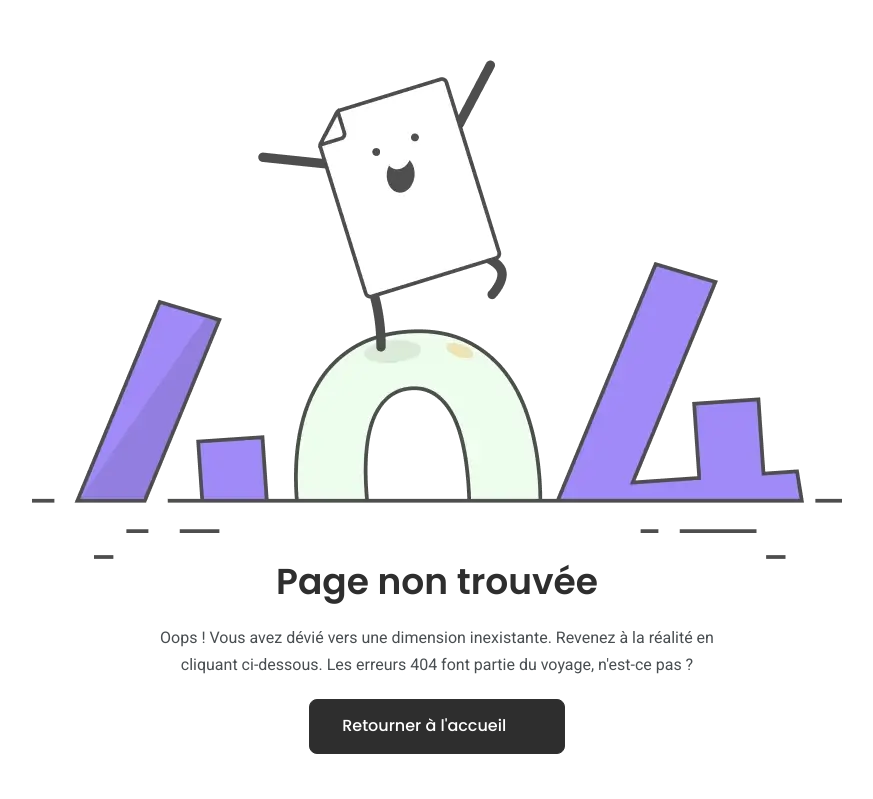
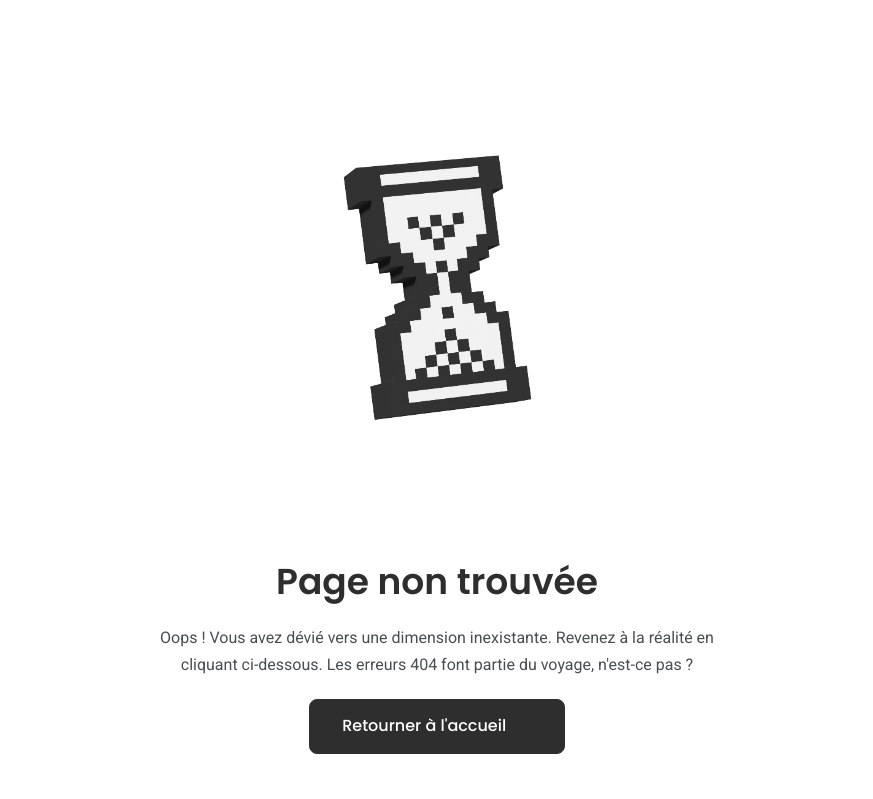
Before and after one commit to tydoo/oc-symfony-p5, a PHP site: template templates/error/404.html.twig in a window 1280 px wide. Shown: the top 799 px of the page, without its empty margins (203-1076 px from the left). Run offline with PHP 8.4, Linux system fonts and the light colour scheme; the template is opened without the code that fills it, so the values that code supplies are empty; some libraries are stand-ins or nearby versions; some web fonts are replaced.

Commit message:
🥅 Add error page images and update alt text

```diff
--- a/templates/error/403.html.twig
+++ b/templates/error/403.html.twig
@@ -4,8 +4,8 @@
 	<section class="error-wrap space-bottom-60 space-top-60 bg-color-light-1 transition-default">
 		<div class="container">
 			<div class="error-box img-height-100">
-				<img src="/assets/media/elements/multiply_angle.png" alt="500" style="height:499px;">
-				<h2 class="title" style="margin-top:50px;">Zone interdite !</h2>
+				<img src="/assets/media/elements/403.png" alt="403" style="height:499px;">
+				<h2 class="title">Zone interdite !</h2>
 				<p class="description">Stop ! Vous vous approchez d'une zone interdite. Nos gardiens numériques ont bloqué l'accès. Assurez-vous d'avoir les clés appropriées, sinon rebroussez chemin. Pour toute assistance, contactez-nous.</p>
 				<a href="/home" class="axil-btn axil-btn-fill axil-btn-dark axil-btn-large">Retourner à l'accueil<div class="icon-holder">
 						<i class="regular-arrow-back"></i>
--- a/templates/error/404.html.twig
+++ b/templates/error/404.html.twig
@@ -4,7 +4,7 @@
 	<section class="error-wrap space-bottom-60 space-top-60 bg-color-light-1 transition-default">
 		<div class="container">
 			<div class="error-box img-height-100">
-				<img width="810" height="499" src="/assets/media/elements/404.webp" alt="404">
+				<img src="/assets/media/elements/404.png" alt="404" style="height:499px;">
 				<h2 class="title">Page non trouvée</h2>
 				<p class="description">Oops ! Vous avez dévié vers une dimension inexistante. Revenez à la réalité en cliquant ci-dessous. Les erreurs 404 font partie du voyage, n'est-ce pas ?</p>
 				<a href="/home" class="axil-btn axil-btn-fill axil-btn-dark axil-btn-large">Retourner à l'accueil<div class="icon-holder">
--- a/templates/error/500.html.twig
+++ b/templates/error/500.html.twig
@@ -4,8 +4,8 @@
 	<section class="error-wrap space-bottom-60 space-top-60 bg-color-light-1 transition-default">
 		<div class="container">
 			<div class="error-box img-height-100">
-				<img src="/assets/media/elements/dog_sitting.png" alt="500" style="height:499px;">
-				<h2 class="title" style="margin-top:50px;">Erreur interne du serveur</h2>
+				<img src="/assets/media/elements/500.png" alt="500" style="height:499px;">
+				<h2 class="title">Erreur interne du serveur</h2>
 				<p class="description">Uh-oh ! Il semblerait qu'une turbulence inattendue ait secoué nos serveurs. Nos experts travaillent déjà à rétablir l'ordre numérique. En attendant, respirez profondément et réessayez dans un instant. Nous apprécions votre patience !</p>
 				<a href="/home" class="axil-btn axil-btn-fill axil-btn-dark axil-btn-large">Retourner à l'accueil<div class="icon-holder">
 						<i class="regular-arrow-back"></i>
```
Also changed, not shown: public/assets/media/elements/403.png (added), public/assets/media/elements/404.png (added), public/assets/media/elements/404.webp (deleted), public/assets/media/elements/500.png (added), 2 other files.
